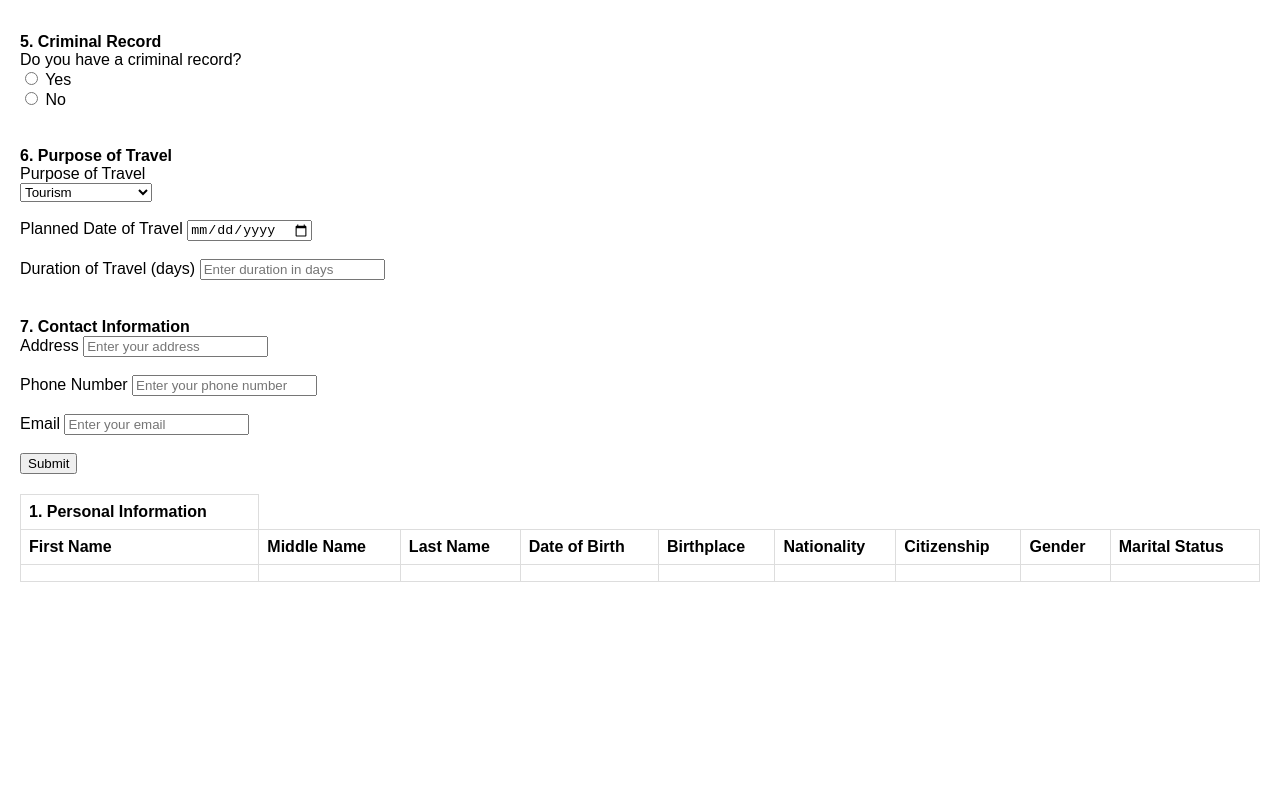
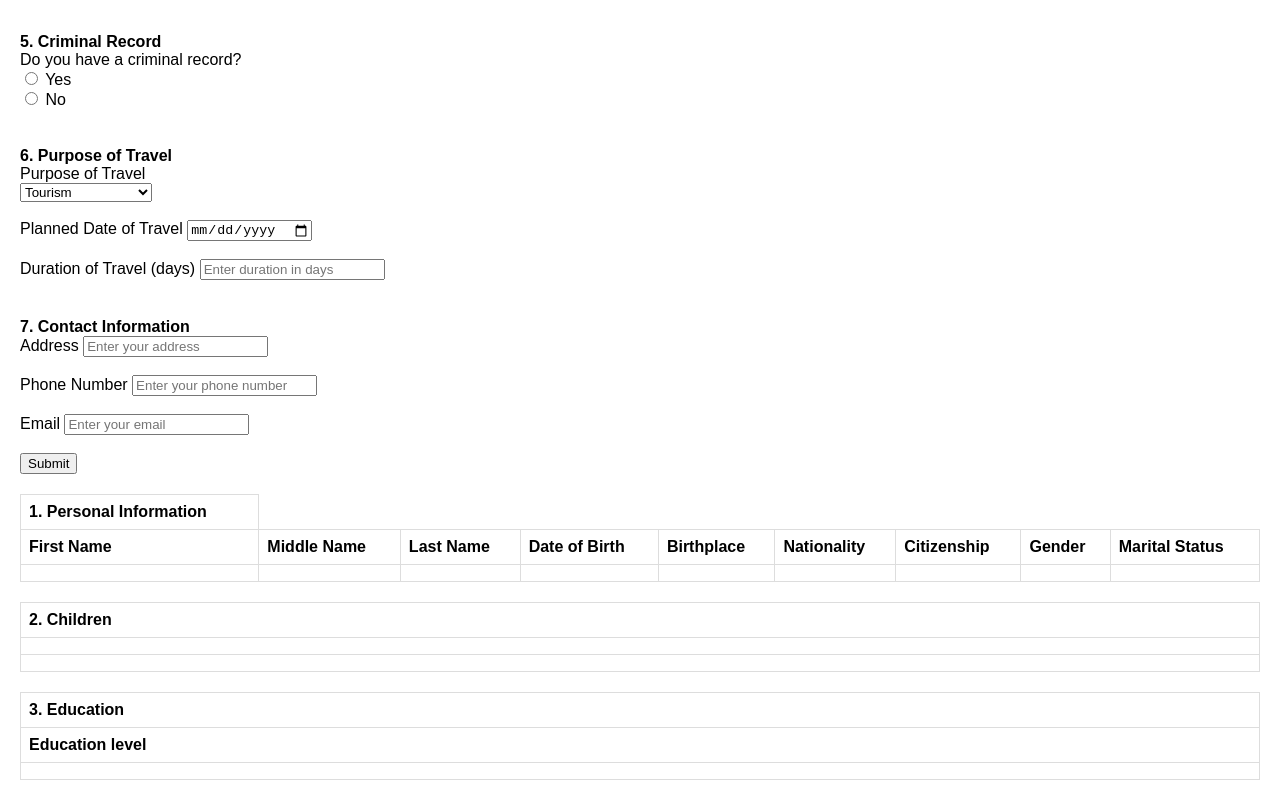
Before and after one commit to ryasrdp/qatool, a plain HTML site: page index.html in a window 1280 px wide. Shown: the part 1337-2137 px from the top of the page. Before the commit the page ends 1939 px from the top, so only its background shows below. Drawn offline with Linux system fonts and the light colour scheme.

Commit message:
add Education

```diff
--- a/index.html
+++ b/index.html
@@ -246,6 +246,42 @@
     </tbody>
 </table>
 
+<table>
+    <thead>
+    <tr>
+        <th>2. Children</th>
+    </tr>
+    </thead>
+    <tbody>
+    <tr>
+        <th></th>
+
+    </tr>
+    <tr>
+        <td id="outputHasChildren"></td>
+
+    </tr>
+    </tbody>
+</table>
+
+<table>
+    <thead>
+    <tr>
+        <th>3. Education</th>
+    </tr>
+    </thead>
+    <tbody>
+    <tr>
+        <th>Education level</th>
+
+    </tr>
+    <tr>
+        <td id="outputEducationLevel"></td>
+
+    </tr>
+    </tbody>
+</table>
+
 <script>
   // JavaScript to handle input and display the output
   document.getElementById('submitButton').addEventListener('click', function() {
@@ -267,8 +303,10 @@
     const userCitizenship = document.getElementById('userCitizenship').value.trim();
     const genderRadioButtons = document.querySelectorAll('input[name="gender"]');
     const maritalStatusRadioButtons = document.querySelectorAll('input[name="maritalStatus"]');
+    const hasChildrenRadioButtons = document.querySelectorAll('input[name="hasChildren"]');
     let selectedGender = '';
     let selectedMaritalStatus = '';
+    let selectedHasChildren = '';
 
     let isValid = true;
 
@@ -300,6 +338,15 @@
       }
     }
 
+    let hasChildrenSelected = false;
+    for (const radioButton of hasChildrenRadioButtons) {
+      if (radioButton.checked) {
+        selectedHasChildren = radioButton.value;
+        hasChildrenSelected = true;
+        break;
+      }
+    }
+
     if (!genderSelected) {
       genderError.textContent = 'Gender is required.';
       isValid = false;
@@ -321,6 +368,7 @@
     document.getElementById('outputUserCitizenship').textContent = userCitizenship;
     document.getElementById('outputUserGender').textContent = selectedGender;
     document.getElementById('outputMaritalStatus').textContent = selectedMaritalStatus;
+    document.getElementById('outputHasChildren').textContent = selectedHasChildren;
   });
 
 </script>
```
